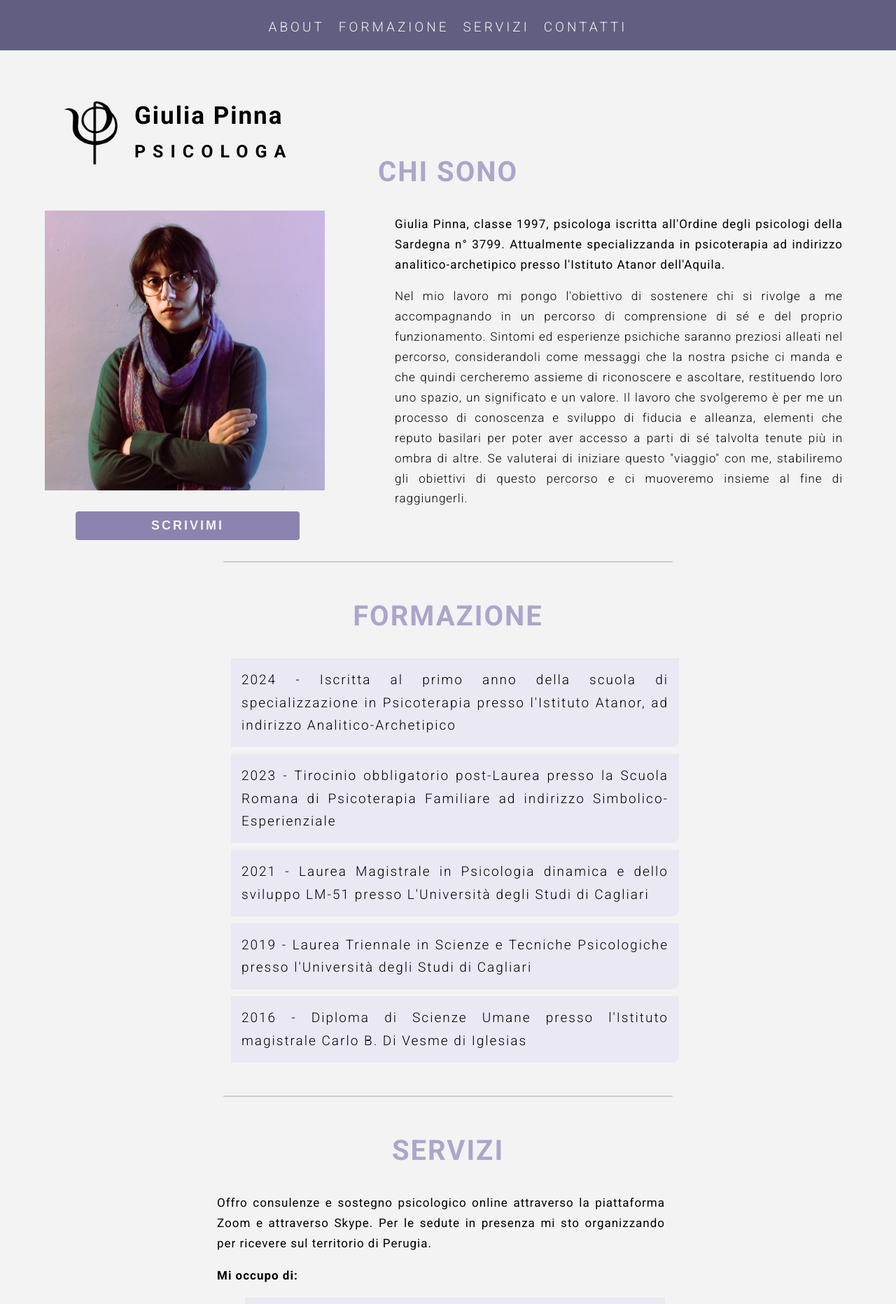
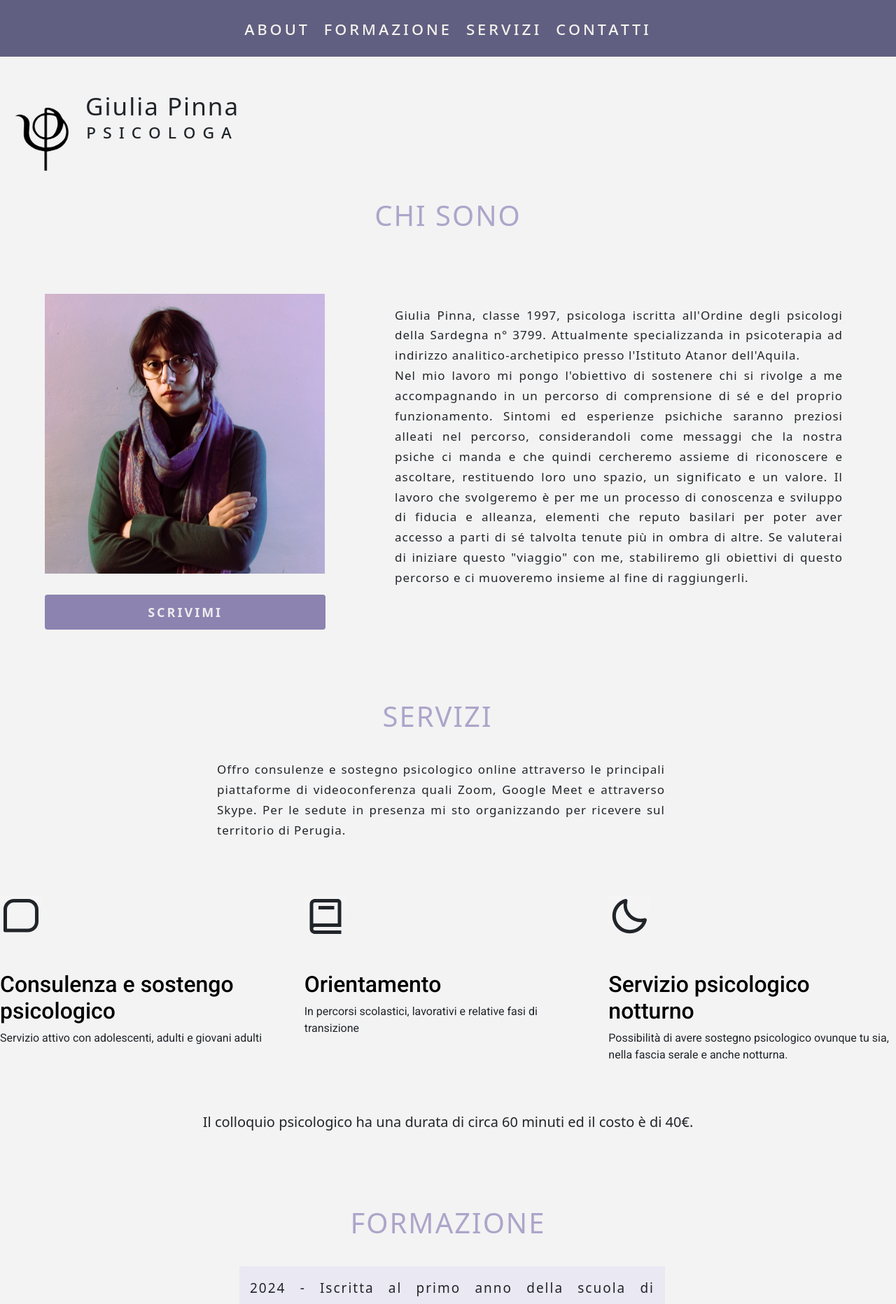
Before and after one commit to stynoap/sitopsy-React, a React (Create React App) app: page / in a window 1280 px wide. Shown: the top 1864 px of the page at 70% size. Built offline with nearby package versions, Linux system fonts and the light colour scheme.

Commit message:
modifiche varie di stile

```diff
--- a/package.json
+++ b/package.json
@@ -10,6 +10,8 @@
     "@testing-library/react": "^13.4.0",
     "@testing-library/user-event": "^13.5.0",
     "body-parser": "^1.20.2",
+    "bootstrap": "^5.3.3",
+    "bootstrap-icons": "^1.11.3",
     "cors": "^2.8.5",
     "dotenv": "^16.4.1",
     "express": "^4.18.2",
@@ -58,6 +60,5 @@
       "secure": true,
       "changeOrigin": true
     }
-
+  }
 }
-}
--- a/src/App.css
+++ b/src/App.css
@@ -13,3 +13,18 @@ hr {
     border: 1px solid #ccc; /* Colore e stile del bordo della linea di divisione */
     margin: 20px auto; /* Margine superiore e inferiore 20px, e margin:auto per centrare orizzontalmente */
   }
+
+section{
+    margin-top: 100px;
+}
+
+
+section h2{
+
+    font-size: 40px;
+      text-transform: uppercase;
+      color: #C6A590;
+      color: #7fa085;
+      color: #ada5ca;
+      letter-spacing: 2px;
+  }
--- a/src/App.js
+++ b/src/App.js
@@ -35,13 +35,13 @@ function App() {
         <Menu></Menu>
         <Header></Header>
         <About></About>
-        <hr></hr>
+        <Servizi></Servizi>
         <Formazione></Formazione>
-        <hr></hr>
-        <Servizi></Servizi>
-        <hr></hr>
+
+
+
         <Contatti></Contatti>
-        <hr></hr>
+
         <Scrivimi></Scrivimi>
         <Footer></Footer>
       </div>
--- a/src/Components/About/About.css
+++ b/src/Components/About/About.css
@@ -1,42 +1,32 @@
-.immagine-profilo{
+.immagine-profilo {
   width: 400px;
   height: 400px;
   margin-right: 100px;
   margin-left: 8px;
-    margin-top: 12px;
+  margin-top: 40px;
   align-self: flex-start;
   /* border-radius: 50%; */
   background-image: url('./../../../public/pinna-psicologa-foto.JPG');
   background-size: cover;
-    background-position:top;
+  background-position: top;
   background-repeat: no-repeat;
 
 }
 
-h2{
-
-  font-size: 40px;
-    margin-bottom: 20px;
-    text-transform: uppercase;
-    color: #C6A590;
-    color: #7fa085;
-    color: #ada5ca;
-    letter-spacing: 2px;
-}
-
+/*
 #about h2{
   margin-left: 40px;
-}
+} */
 
-.sez-chi-sono{
-    margin-top: -110px;
+.sez-chi-sono {
+  margin-top: 40px;
   display: flex;
   flex-direction: column;
   align-items: center;
 
 }
 
-.presentazione{
+.presentazione {
   display: flex;
   flex-direction: row;
   justify-content: center;
@@ -44,91 +34,106 @@ h2{
   letter-spacing: 10px;
   font-size: 19px;
   text-align: justify;
+  margin-top: 40px;
 }
 
-.descrizione{
+.descrizione {
   width: 50%;
   align-self: center;
   letter-spacing: 7px;
 }
 
-.metodo{
+.metodo {
   font-weight: 100;
 }
 
+#call-to-action{
+  display: flex;
+  flex-direction: column;
+}
 
-.scrivimi {
+#scrivimi {
+  margin-top: 30px;
   background-color: #8c83b0;
-    padding: 10px 20px;
-    font-size:large;
+  padding: 10px 30px;
+  font-size: large;
   border: none;
   border-radius: 4px;
   cursor: pointer;
-    width: 100%;
-    /* letter-spacing: 5px; */
   text-transform: uppercase;
-    width: 25%;
+  width:79%;
   letter-spacing: 3px;
+  margin-left: 8px;
   font-weight: 800;
-    margin-bottom: 10px;
-    margin-left: 108px;
-    margin-top: -30px;
-    align-self: flex-start;
+
+
 }
 
-  .scrivimi:hover {
+
+#scrivimi:hover {
   background-color: #ecebee;
   color: #8c83b0;
-    border: 1.3px solid #8c83b0;;
-    letter-spacing: 3.7px;
-  }
-  .scrivimi:hover > .bottone-contatti-about {
-    color:  #8c83b0;;
+  border: 1.3px solid #8c83b0;
+  ;
   letter-spacing: 3.7px;
 }
 
-.bottone-contatti-about:hover{
-  color: #8c83b0;;
+#scrivimi:hover>.bottone-contatti-about {
+  color: #8c83b0;
+  ;
+  letter-spacing: 3.7px;
+}
+
+.bottone-contatti-about {
+  text-decoration: none;
+  color: #ecebee;
+}
+
+.bottone-contatti-about:hover {
+  color: #8c83b0;
 }
 
 
 @media (max-width: 768px) {
+
   /* Adatta le dimensioni dell'immagine per schermi più piccoli */
   .immagine-profilo {
-      width: 200px; /* Occupa tutta la larghezza del contenitore */
-      height: 185px; /* Adatta l'altezza proporzionalmente alla larghezza */
-      border-radius:120%;
+    width: 200px;
+    /* Occupa tutta la larghezza del contenitore */
+    height: 185px;
+    /* Adatta l'altezza proporzionalmente alla larghezza */
+    border-radius: 120%;
     margin-right: 15px;
     align-self: center;
     margin-top: 30px;
     margin-bottom: 20px;
   }
 
-    .sez-chi-sono{
+  .sez-chi-sono {
     margin-top: 0px;
   }
 
-    .descrizione{
+  .descrizione {
     width: 90%;
 
   }
 
-    .presentazione{
+  .presentazione {
     flex-direction: column;
     align-items: center;
 
   }
 
-    .scrivimi{
+  #scrivimi {
     align-self: center;
-      margin-top: 0;
+    margin-top: 10px;
     margin-left: 0;
     letter-spacing: 2;
-      width: 50%;
+    width: 100%;
 
   }
 
-    h2{
+  h2 {
     margin-left: 0px;
   }
 }
--- a/src/Components/About/About.js
+++ b/src/Components/About/About.js
@@ -10,7 +10,13 @@ const About = () => {
         <section className='sez-chi-sono' id='About'>
             <h2>Chi sono</h2>
             <div className='presentazione'>
+                <div id="call-to-action">
                     <div className='immagine-profilo'></div>
+                    <div>
+                        <button id='scrivimi'><a className='bottone-contatti-about' href='#Contatti'>Scrivimi</a></button>
+                    </div>
+                </div>
+
                 <p className='descrizione'>
                     Giulia Pinna, classe 1997, psicologa iscritta all'Ordine degli psicologi della Sardegna n° 3799.
                     Attualmente specializzanda in psicoterapia ad indirizzo analitico-archetipico presso l'Istituto Atanor dell'Aquila.
@@ -27,15 +33,12 @@ const About = () => {
                         Se valuterai di iniziare questo "viaggio" con me, stabiliremo gli obiettivi di questo percorso e ci muoveremo insieme
                         al fine di raggiungerli.
 
-                    {/* <i>Attualmente sono psicologa presso la USL Umbria 1, dove sto svolgendo
-                        il tirocinio in specializzazione in psicoterapia, occupandomi di sostegno psicologico
-                    con adolescenti e giovani adulti fino ai 30 anni, all'interno del progetto di sostegno
-                    psicologico "Ottavo Segno", finalizzato alla prevenzione della salute mentale dei giovani.</i> */}
+                        <br></br>
                     </p>
                 </p>
 
             </div>
-            <button className='scrivimi'><a className='bottone-contatti-about' href='#Contatti'>Scrivimi</a></button>
+
 
             {/* Aggiungi ulteriori dettagli su formazione ed esperienza */}
         </section>
--- a/src/Components/Contatti/Contatti.css
+++ b/src/Components/Contatti/Contatti.css
@@ -18,3 +18,7 @@ i{
     position: relative;
     top: -11px;
 }
+
+#titolo-contattami{
+    margin-bottom: 45px;
+}
--- a/src/Components/Contatti/Contatti.js
+++ b/src/Components/Contatti/Contatti.js
@@ -6,7 +6,7 @@ import { FaPhone, FaEnvelope } from 'react-icons/fa';
 const Contatti = () => {
     return (
         <section className='i-miei-contatti' id='Contatti'>
-            <h2>Contattami</h2>
+            <h2 id='titolo-contattami'>Contattami</h2>
             <p className='cellulare'>
                 <FaPhone />
                 <i>
--- a/src/Components/Formazione/Formazione.css
+++ b/src/Components/Formazione/Formazione.css
@@ -5,6 +5,7 @@
 }
 
 .descrizione{
+    margin-top: 30px;
     list-style-type: none;
     line-height: 1.7;
     letter-spacing: 1px;
--- a/src/Components/Header/Header.css
+++ b/src/Components/Header/Header.css
@@ -6,7 +6,7 @@
     height: 90px;
     margin-right: 10px;
     margin-top: 23px;
-    margin-left: 92px;
+    margin-left: 22px;
 }
 
 .header
@@ -30,7 +30,7 @@
     /* border: 1px solid black; */
     text-align: center;
     position: relative;
-    top: -30px;
+    top: -10px;
 }
 
 div h1{
--- a/src/Components/Menu/menu.css
+++ b/src/Components/Menu/menu.css
@@ -46,7 +46,7 @@
   }
 
   /* Stile normale del link */
-a {
+.menu a {
   text-decoration: none; /* Rimuove il sottolineato */
   color: #f4f3ee; /* Colore normale */
   transition: color 0.3s; /* Transizione del colore durante il passaggio del mouse */
--- a/src/Components/Servizi/Servizi.css
+++ b/src/Components/Servizi/Servizi.css
@@ -2,14 +2,28 @@
     display: flex;
     flex-direction: column;
     align-items: center;
+    /* font-variant: small-caps; */
+
 }
+
+
+#servizi-icone{
+
+    font-family: 'Roboto', sans-serif;
+    margin-top: 30px;
+}
+
+
 
 .descrizione{
 font-size: 17px;
     line-height: 1.7;
     letter-spacing: 1px;
     text-align: justify;
-    margin-right: 20px;
+}
+
+#Servizi h2{
+    margin-right: 30px;
 }
 
 .elenco-servizi{
@@ -20,10 +34,6 @@ font-size: 17px;
     font-size: 19px;
     font-weight:300;
     margin-bottom: 10px;
-    /* background-color: #eee5de; */
-    /* background-color: #e9dbf7; */
-    background-color: #efe7f8;
-    background-color: #e1f3e8;
     background-color: #eae8f3;
     padding: 15px;
     border-radius: 0 0 10px 0;
--- a/src/Components/Servizi/Servizi.js
+++ b/src/Components/Servizi/Servizi.js
@@ -1,24 +1,47 @@
 import './Servizi.css';
+import 'bootstrap/dist/css/bootstrap.min.css';
+import { BiMessageSquare, BiBook, BiMoon } from 'react-icons/bi';
+
 const Servizi = () => {
 
     return (
         <section className="i-miei-servizi" id='Servizi'>
             <h2>Servizi</h2>
             <div className='descrizione'>
-                <p>Offro consulenze e sostegno psicologico online attraverso la piattaforma Zoom e attraverso Skype. Per le sedute in presenza
+                <p>Offro consulenze e sostegno psicologico online attraverso le principali piattaforme di videoconferenza quali Zoom, Google Meet e attraverso Skype. Per le sedute in presenza
                     mi sto organizzando per ricevere sul territorio di Perugia. </p>
-                <p><b>Mi occupo di:</b></p>
-                <ul className='elenco-servizi'>
-                    <li>Sostento psicologico con adolescenti, giovani adulti e adulti</li>
-                    <li>Adolescenza e tematiche relative a questa fase del ciclo di vita, difficoltà relazionali, rapporto con i pari, sessualità</li>
-                    <li>Orientamento in percorsi scolastici e lavorativi e relative fasi di transizione</li>
-                    <li>Accompagnamento in percorsi di riconoscimento, aumento della consapevolezza e potenziameneto delle proprie risorse individuali</li>
-                    {/* <li>Conduco gruppi di terapia</li> */}
-                </ul>
 
-                <p>Il colloquio psicologico ha una durata di circa 60 minuti ed il costo è di 40€.</p>
             </div>
 
+
+
+
+            <div className="row g-4 py-2 row-cols-1 row-cols-lg-3" id="servizi-icone">
+                <div className="feature col">
+                    <div className="feature-icon d-inline-flex align-items-center justify-content-center text-center bg bg-gradient fs-5 mb-5">
+                        <BiMessageSquare size="3em" />
+                    </div>
+                    <h3 className="fs-2 text-body-emphasis roboto-font" style={{ color: '#8C83B0' }}>Consulenza e sostengo psicologico</h3>
+                    <p>Servizio attivo con adolescenti, adulti e giovani adulti</p>
+                </div>
+                <div className="feature col">
+                    <div className="feature-icon d-inline-flex align-items-center justify-content-center text-center text-dark bg-gradient fs-5 mb-5">
+                        <BiBook size="3em" />
+                    </div>
+                    <h3 className="fs-2 text-body-emphasis roboto-font" style={{ color: '#8C83B0' }}>Orientamento</h3>
+                    <p>In percorsi scolastici, lavorativi e relative fasi di transizione</p>
+                </div>
+                <div className="feature col">
+                    <div className="feature-icon d-inline-flex align-items-center justify-content-center text-center text-dark bg-gradient fs-5 mb-5">
+                        <BiMoon size="3em" />
+                    </div>
+                    <h3 className="fs-2 text-body-emphasis roboto-font" style={{ color: '#8C83B0' }} id="titolo-servizio">Servizio psicologico notturno</h3>
+                    <p>Possibilità di avere sostegno psicologico ovunque tu sia, nella fascia serale e anche notturna. </p>
+                </div>
+            </div>
+<br></br>
+<br></br>
+            <h5>Il colloquio psicologico ha una durata di circa 60 minuti ed il costo è di 40€.</h5>
         </section>
     )
 }
```
Also changed, not shown: 1 other file (tests, documents, lock files or other folders). Lines whose indentation alone changed are shown as unchanged.
